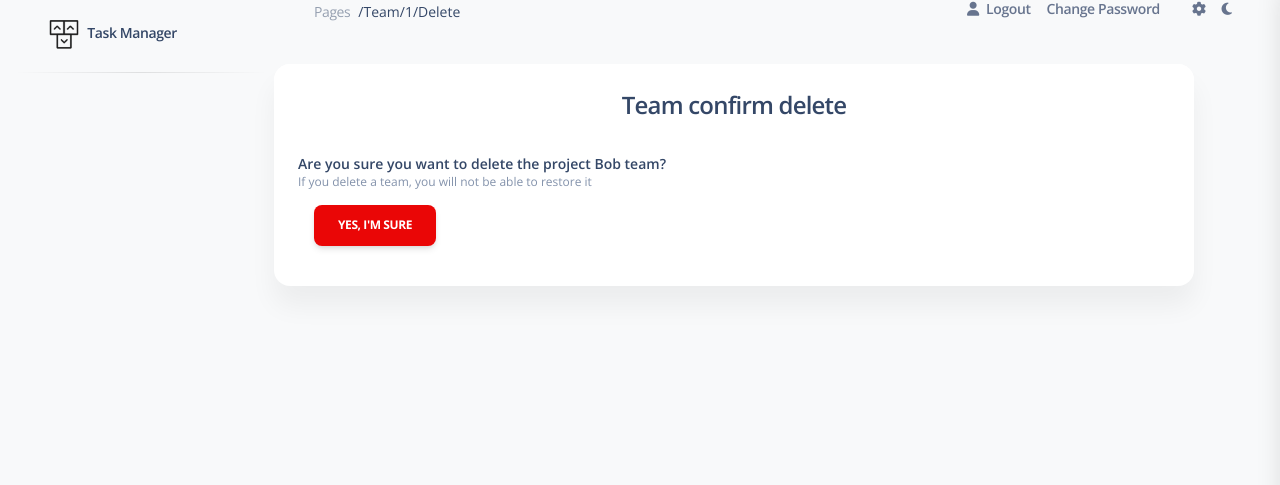
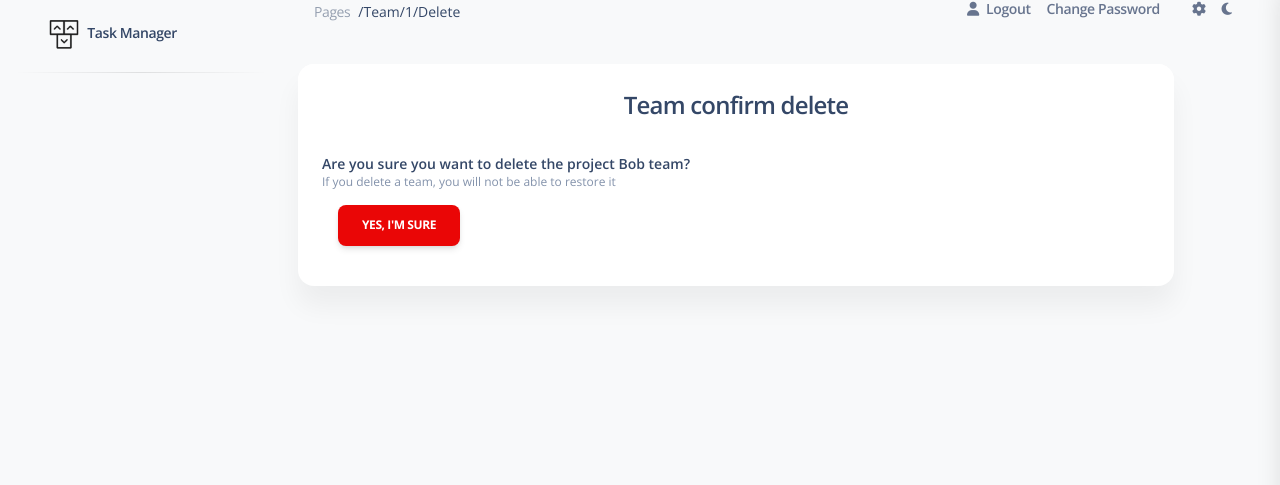
Before and after one commit to SlavikSherbak/task-manager, a Django app: page /team/1/delete in a window 1280 px wide; the page is wider, and only the part inside the window is pictured. Shown: the part 22-507 px from the top of that part. Run offline with Django 4.2, Linux system fonts and the light colour scheme; a user stored in the database is signed in; data comes from the database, SQL or seed files in the repository; some libraries are stand-ins or nearby versions.

Commit message:
style fix

```diff
--- a/templates/task/position_confirm_delete.html
+++ b/templates/task/position_confirm_delete.html
@@ -1,7 +1,7 @@
 {% extends "layouts/base.html" %}
 
 {% block content %}
-<div class="py-4">
+<div class="py-4 container-fluid">
     <div class="row">
         <div class="col-11 mb-4">
             <div class="card">
--- a/templates/task/project_confirm_delete.html
+++ b/templates/task/project_confirm_delete.html
@@ -1,7 +1,7 @@
 {% extends "layouts/base.html" %}
 
 {% block content %}
-<div class="py-4">
+<div class="py-4 container-fluid">
     <div class="row">
         <div class="col-11 mb-4">
             <div class="card">
--- a/templates/task/task_confirm_delete.html
+++ b/templates/task/task_confirm_delete.html
@@ -1,7 +1,7 @@
 {% extends "layouts/base.html" %}
 
 {% block content %}
-<div class="py-4">
+<div class="py-4 container-fluid">
     <div class="row">
         <div class="col-11 mb-4">
             <div class="card">
--- a/templates/task/tasktype_confirm_delete.html
+++ b/templates/task/tasktype_confirm_delete.html
@@ -1,7 +1,7 @@
 {% extends "layouts/base.html" %}
 
 {% block content %}
-<div class="py-4">
+<div class="py-4 container-fluid">
     <div class="row">
         <div class="col-11 mb-4">
             <div class="card">
--- a/templates/task/team_confirm_delete.html
+++ b/templates/task/team_confirm_delete.html
@@ -1,7 +1,7 @@
 {% extends "layouts/base.html" %}
 
 {% block content %}
-<div class="py-4">
+<div class="py-4 container-fluid">
     <div class="row">
         <div class="col-11 mb-4">
             <div class="card">
```
